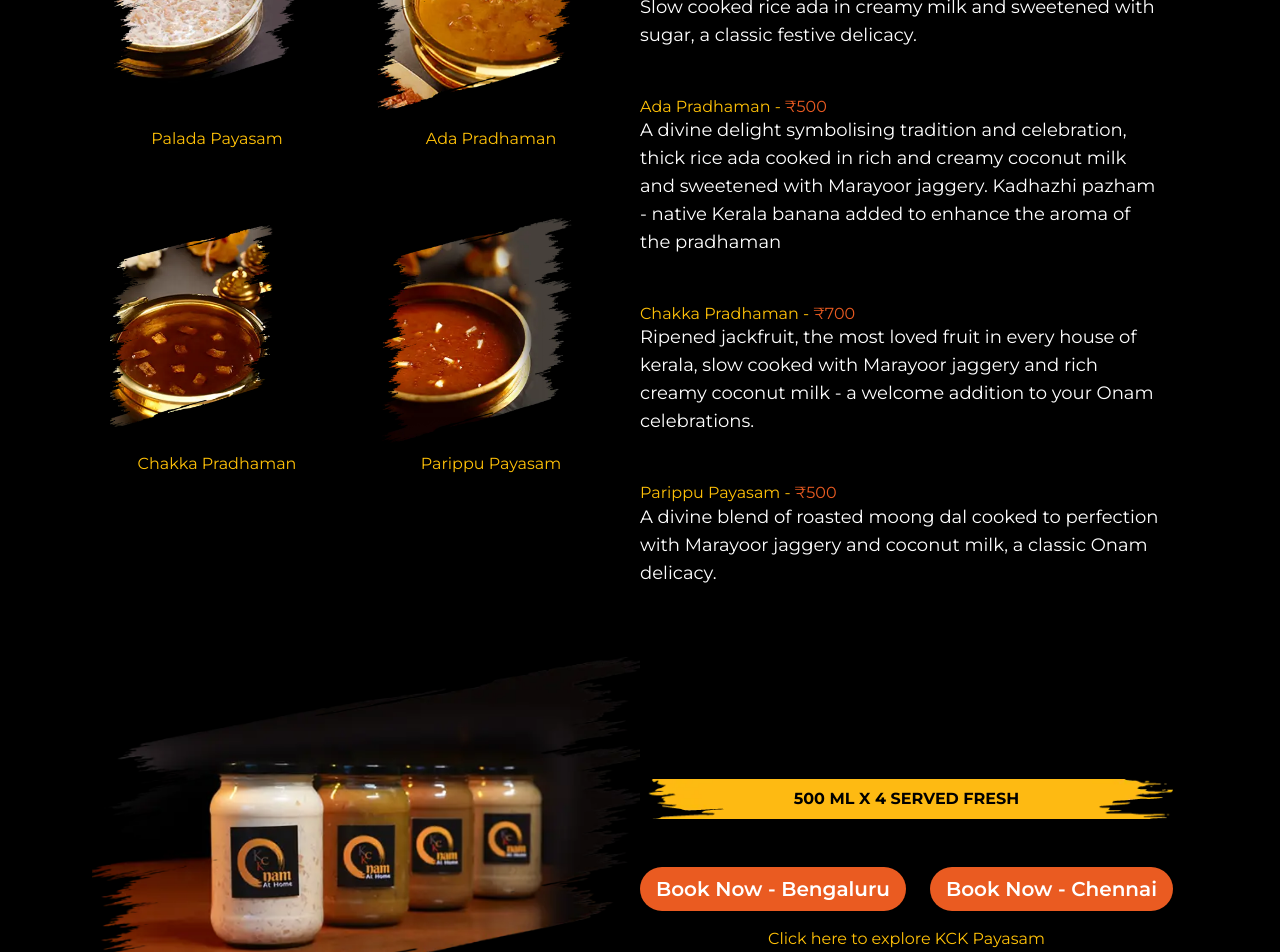
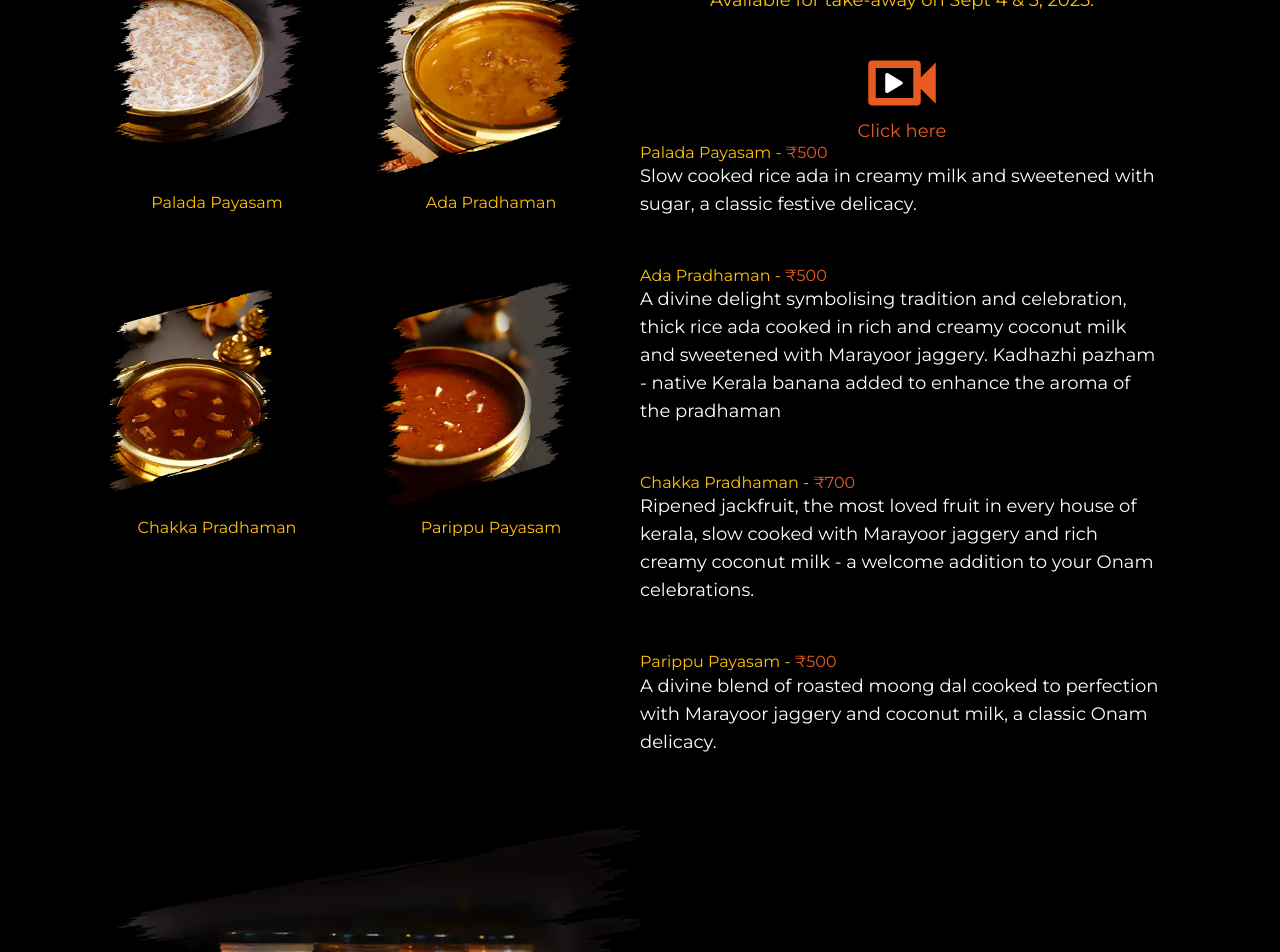
Before and after one commit to Ramyadevi-web/kck-onam-client, a React (Vite) app: page / in a window 1280 px wide. Shown: the part 1560-2512 px from the top of the page. Built offline with nearby package versions, Linux system fonts and the light colour scheme; a web font is replaced by a local one.

Commit message:
Video icon added

```diff
--- a/package.json
+++ b/package.json
@@ -3,7 +3,7 @@
   "dependencies": {
     "@tailwindcss/typography": "^0.5.16",
     "clsx": "^2.1.1",
-    "lucide-react": "^0.541.0",
+    "lucide-react": "^0.542.0",
     "react": "^18.x",
     "react-dom": "^18.x",
     "react-icons": "^5.5.0",
--- a/src/components/BulkOrderSection.tsx
+++ b/src/components/BulkOrderSection.tsx
@@ -1,4 +1,6 @@
 import { useState } from 'react';
+import VideoButton from './VideoButton';
+
 
 export default function BulkOrderSection() {
   const [formData, setFormData] = useState({
@@ -154,9 +156,7 @@ export default function BulkOrderSection() {
               className="img-fluid rounded-3 shadow-lg"
               data-testid="img-bulk-order"
             />
-            <div className='flex justify-center mt-3 text-warning text-xs md:text-base'>
-              <a href='https://www.instagram.com/reel/DNnkcqVMFnF/?igsh=MXdmbmV3NGxhc2lqMA%3D%3D' target='_blank'>Click here to explore KCK Payasam</a>
-        </div>
+            <VideoButton  source="bulkOrder"/>
           </div>
           <div className="col-lg-6">
             <h1 className="section-heading mb-2 flex justify-center" data-testid="text-bulk-order-title">Bulk Order</h1>
--- a/src/components/GiftBoxSection.tsx
+++ b/src/components/GiftBoxSection.tsx
@@ -1,3 +1,5 @@
+import VideoButton from "./VideoButton";
+
 export default function GiftBoxSection() {
   const giftBoxContents = [
     { name: 'Marayur Jaggery', clickable: false },
@@ -29,6 +31,9 @@ export default function GiftBoxSection() {
             <span className='flex items-center text-[rgb(231,91,33)] text-lg font-light'>(₹1900)</span>
             </div>
             <p className="text-warning mb-3 text-center text-xs md:text-lg" data-testid="text-gift-box-availability">Available for take-away on Sept 4 & 5, 2025</p>
+
+              <VideoButton  source="giftBox"/>
+
             <p className="description mb-1 text-xs px-3 md:text-lg" data-testid="text-gift-box-description">
               A special gift in a gift box, with the finest spices sourced from the heart of Kerala. Ranging from mace to marayoor jaggery, 8 condiments to spice up your cooking.
             </p>
@@ -51,10 +56,6 @@ export default function GiftBoxSection() {
                 Book Now - Chennai
               </a>
             </div>
-
-        <div className='flex justify-center mt-3 text-warning text-xs md:text-base'>
-              <a href='https://www.instagram.com/reel/DNqRu36MykB/?igsh=azJ5dmw4d2E3c3Ey' target='_blank'>Click here to explore KCK Gift Box</a>
-        </div>
 
             <div className="box-content ">
               <h4 className="text-warning  flex justify-center mb-4" data-testid="text-gift-box-content-title">Gift Box Contents</h4>
--- a/src/components/OnasadhyaSection.tsx
+++ b/src/components/OnasadhyaSection.tsx
@@ -1,4 +1,5 @@
 import { useState } from 'react';
+import VideoButton from './VideoButton';
 
 export default function OnasadhyaSection() {
   const [showExtraContent, setShowExtraContent] = useState(false);
@@ -41,6 +42,10 @@ export default function OnasadhyaSection() {
 
             <p className="text-[rgb(255,188,12)] flex justify-center text-sm md:text-base lg:text-base xl:text-lg" data-testid="text-onasadhya-price">Serves 5–6 pax.</p>
              <p className="text-[rgb(255,188,12)] mb-3 flex justify-center text-xs md:text-base lg:text-base xl:text-lg" data-testid="text-onasadhya-price">Available for take-away on Sept 4 & 5, 2025.</p>
+
+            <VideoButton source="sadhya"/>
+
+
             <p className="description mb-4 text-xs px-3 md:text-lg" data-testid="text-onasadhya-description">
               Some festivals are meant to be celebrated where they began - at home!
                This Onam, unwrap our carefully curated vegetarian delicacies, prepared by seasoned Kerala cooks and packed with care.
@@ -65,9 +70,6 @@ export default function OnasadhyaSection() {
                 Book Now - Chennai
               </a>
             </div>
-            <div className='flex justify-center mt-3 text-warning text-xs md:text-base'>
-              <a href='https://www.instagram.com/reel/DNib1UKpRhU/?igsh=MWMyeTI3aGc0cnprMg%3D%3D' target='_blank'>Click here to explore KCK Onasadhya</a>
-            </div>
 
             <div className="box-content">
               <h4 className="text-[rgb(255,188,12)] mb-0 md:mb-4 text-center text-xs md:text-base" data-testid="text-box-content-title">Jumbo KCK Onasadhya (26 Items)</h4>
@@ -76,22 +78,11 @@ export default function OnasadhyaSection() {
                   mainItems.map((item, index) => {
                     return (
                       <div key={index} className="content-item ">
-                        {/* <div className="content-item" data-testid={`text-item-${item.toLowerCase().replace(' ', '-')}`}> */}
                           {item}
-                        {/* </div> */}
                       </div>
                     );
                   })
-                }
-                {/* {[0, 1, 2, 3].map(colIndex => (
-                  <div key={colIndex} className="col-md-6 col-lg-3">
-                    {mainItems.slice(colIndex * 5, (colIndex + 1) * 5).map((item, index) => (
-                      <div key={index} className="content-item" data-testid={`text-item-${item.toLowerCase().replace(' ', '-')}`}>
-                        {item}
-                      </div>
-                    ))}
-                  </div>
-                ))}  */}
+              }
 
                   {showExtraContent &&
                       extraItems.map((item, index) => (
--- a/src/components/PayasamSection.tsx
+++ b/src/components/PayasamSection.tsx
@@ -1,3 +1,5 @@
+import VideoButton from "./VideoButton";
+
 export default function PayasamSection() {
   const payasamProducts = [
     {
@@ -55,6 +57,7 @@ export default function PayasamSection() {
             <h1 className="section-heading text-center">Onam Special Payasam</h1>
             <p className="text-warning text-center text-xs md:text-lg">500 ML SERVED FRESH.</p>
             <p className="text-warning text-center mb-4 text-xs md:text-lg">Available for take-away on Sept 4 & 5, 2025.</p>
+            <VideoButton  source="payasam"/>
             {payasamProducts.map((product, index) => (
               <div key={index} className="mb-5">
                 <h5 className="text-warning">
@@ -127,9 +130,6 @@ export default function PayasamSection() {
                 Book Now - Chennai
               </a>
         </div>
-        <div className='flex justify-center mt-3 text-warning text-xs md:text-base'>
-              <a href='https://www.instagram.com/reel/DNk8E5_pLQ3/?igsh=MXZ0MndtN2YybGM2bg%3D%3D' target='_blank'>Click here to explore KCK Payasam</a>
-        </div>
        </div>
       </div>
     </div>
--- /dev/null
+++ b/src/components/VideoButton.tsx
@@ -0,0 +1,39 @@
+import { MdOutlineVideocam } from "react-icons/md";
+import { FaPlay } from "react-icons/fa";
+
+
+const links = {
+        sadhya: "https://www.instagram.com/reel/DNib1UKpRhU/?igsh=MWMyeTI3aGc0cnprMg%3D%3D",
+        payasam: "https://www.instagram.com/reel/DNk8E5_pLQ3/?igsh=MXZ0MndtN2YybGM2bg%3D%3D",
+        giftBox: "https://www.instagram.com/reel/DNqRu36MykB/?igsh=azJ5dmw4d2E3c3Ey",
+        bulkOrder: "https://www.instagram.com/reel/DNnkcqVMFnF/?igsh=MXdmbmV3NGxhc2lqMA%3D%3D"
+        }
+
+
+        type VideoButtonProps = {
+  source: keyof typeof links; // "sadhya" | "payasam" | "giftBox" | "bulkOrder"
+};
+
+export default function VideoButton({ source }: VideoButtonProps ) {
+
+      const link = links[source]; // pick link dynamically based on prop
+
+  return (
+    <a
+      href= {link}
+      target="_blank"
+      rel="noopener noreferrer"
+      className="flex flex-col items-center text-lg leading-tight"
+    >
+      <div className="relative flex items-center justify-center w-[90px] h-[90px]">
+        <MdOutlineVideocam size={90} color="rgb(231,91,33)" />
+        <FaPlay
+          size={20}
+          color="white"
+          className="absolute  left-0.8 top-1/2 -translate-x-[40%] -translate-y-1/2"
+        />
+      </div>
+      <span className="-mt-2 text-[rgb(231,91,33)]" >Click here</span>
+    </a>
+  );
+}
```
Also changed, not shown: src/index.css (+0 -13 lines), 1 other file (tests, documents, lock files or other folders).
